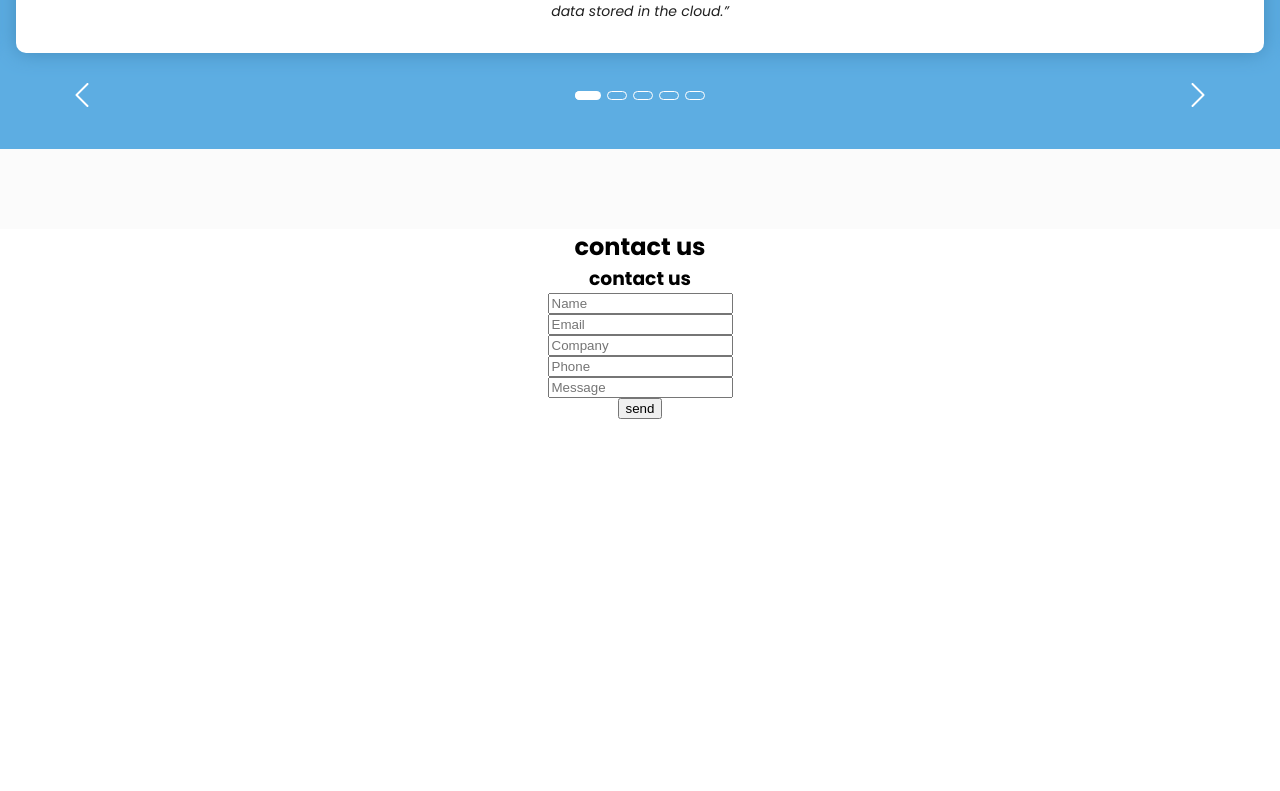
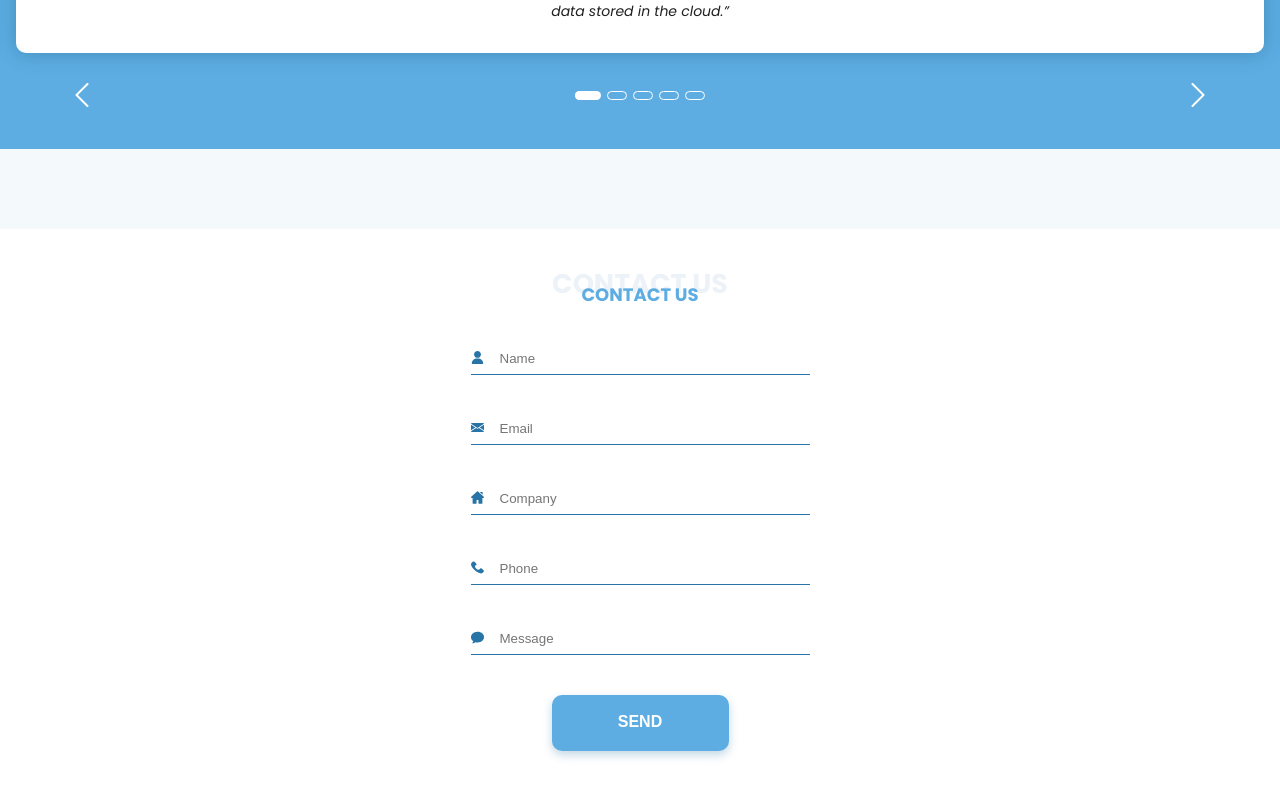
Before and after one commit to aleksandr031091/landing_-betlace, a React (Create React App) app: page / in a window 1280 px wide. Shown: the part 2024-2815 px from the top of the page. Before the commit the page ends 2443 px from the top, so only its background shows below. Built offline with nearby package versions, Linux system fonts and the light colour scheme.

Commit message:
form mob

```diff
--- a/src/components/App.js
+++ b/src/components/App.js
@@ -1,6 +1,6 @@
 import Header from "./header/Header.js";
 import Main from "./main/Main.js";
-import Footer from "./footer/Footer.js";
+// import Footer from "./footer/Footer.js";
 
 const App = () => {
   return (
--- a/src/components/abautInovate/AbautInnovate.js
+++ b/src/components/abautInovate/AbautInnovate.js
@@ -9,7 +9,7 @@ const AbautInnovate = () => {
 
   return (
     <AbautInnovateStyled colors={colors}>
-      <h2 className="bGTittle">About S3 Innovate</h2>
+      <h2 className="bGTitle">About S3 Innovate</h2>
       <h3 className="innovatetitle">About S3 Innovate</h3>
 
       {stateModal.width <= stateModal.breakPointUserMenu ? (
--- a/src/components/abautInovate/AbautInnovateStyled.js
+++ b/src/components/abautInovate/AbautInnovateStyled.js
@@ -6,7 +6,7 @@ const AbautInnovateStyled = styled.div`
   flex-direction: column;
   padding: 50px 16px 57px 16px;
 
-  .bGTittle {
+  .bGTitle {
     margin-bottom: 25px;
     font-weight: bold;
     font-size: 27px;
@@ -85,7 +85,7 @@ const AbautInnovateStyled = styled.div`
 
   @media screen and (min-width: 1920px) {
     padding: 130px 16px 160px 16px;
-    .bGTittle {
+    .bGTitle {
       font-size: 93px;
       line-height: 0.96;
     }
--- a/src/components/form/Form.js
+++ b/src/components/form/Form.js
@@ -1,17 +1,78 @@
 import FormStyled from "./FormStyled";
+// import colors from "../../styles/colors";
+import sprite from "../../images/sprite.svg";
 
 const Form = () => {
   return (
     <FormStyled>
-      <h2>contact us</h2>
-      <h3>contact us</h3>
+      <h2 className="bGTitle">contact us</h2>
+      <div className="wrapperTitle">
+        <h3 className="formTitle">contact us</h3>
+      </div>
 
-      <input type="text" placeholder="Name" />
-      <input type="text" placeholder="Email" />
-      <input type="text" placeholder="Company" />
-      <input type="text" placeholder="Phone" />
-      <input type="text" placeholder="Message" />
-      <button>send</button>
+      <label className="formLabel">
+        <svg className="inputIcon" width="5" height="10">
+          <use href={sprite + "#icon-input-name"}></use>
+        </svg>
+        <input
+          className="formInput"
+          type="name"
+          name="name"
+          pattern="[A-Za-z]{2,}\s[A-Za-z]{2,}"
+          placeholder="Name"
+          required
+        />
+      </label>
+
+      <label className="formLabel">
+        <svg className="inputIcon" width="5" height="10">
+          <use href={sprite + "#icon-input-email"}></use>
+        </svg>
+        <input
+          className="formInput"
+          type="email"
+          pattern="[^ @]*@[^ @]*"
+          name="email"
+          placeholder="Email"
+          required
+        />
+      </label>
+
+      <label className="formLabel">
+        <svg className="inputIcon" width="5" height="10">
+          <use href={sprite + "#icon-input-company"}></use>
+        </svg>
+        <input
+          className="formInput"
+          type="text"
+          placeholder="Company"
+          required
+        />
+      </label>
+
+      <label className="formLabel">
+        <svg className="inputIcon" width="5" height="10">
+          <use href={sprite + "#icon-input-phone"}></use>
+        </svg>
+        <input
+          className="formInput"
+          type="tel"
+          name="tel"
+          pattern="\d{3}\d{3}\d{2}\d{2}"
+          maxlength="18"
+          placeholder="Phone"
+          required
+        />
+      </label>
+
+      <label className="formLabel">
+        <svg className="inputIcon" width="5" height="10">
+          <use href={sprite + "#icon-input-message"}></use>
+        </svg>
+        <input className="formInput" type="text" placeholder="Message" />
+      </label>
+
+      <button className="btnSubmit">send</button>
     </FormStyled>
   );
 };
--- a/src/components/form/FormStyled.js
+++ b/src/components/form/FormStyled.js
@@ -4,6 +4,65 @@ const FormStyled = styled.form`
   display: flex;
   flex-direction: column;
   align-items: center;
+  padding: 40px 16px 40px 16px;
+
+  .bGTitle {
+    margin-bottom: 46px;
+    font-weight: 700;
+    font-size: 27px;
+    line-height: 1.11;
+    color: #ecf2f7;
+
+    text-transform: uppercase;
+  }
+  .wrapperTitle {
+    position: relative;
+    width: 100%;
+  }
+  .formTitle {
+    position: absolute;
+    bottom: 40px;
+    left: 50%;
+    font-weight: 700;
+    font-size: 18px;
+    line-height: 1.11;
+    color: #5dade2;
+
+    text-transform: uppercase;
+    transform: translate(-50%);
+  }
+
+  .formLabel {
+    position: relative;
+  }
+  .inputIcon {
+    position: absolute;
+    top: 6px;
+    width: 13px;
+    height: 13px;
+  }
+  .formInput {
+    margin-bottom: 40px;
+    padding: 0 0 8px 29px;
+    width: 310px;
+
+    border: none;
+    border-bottom: 1px solid #2874a6;
+  }
+
+  .btnSubmit {
+    width: 177px;
+    height: 56px;
+    font-weight: 700;
+    font-size: 16px;
+    line-height: 1.18;
+    color: #ffffff;
+    background: #5dade2;
+    box-shadow: 0px 4px 10px rgba(55, 123, 169, 0.3);
+    border: none;
+    border-radius: 10px;
+    text-transform: uppercase;
+  }
 `;
 
 export default FormStyled;
--- a/src/components/slider/MainSlider.js
+++ b/src/components/slider/MainSlider.js
@@ -1,7 +1,7 @@
 import sliderData from "../../slider.json";
 import Slider from "react-slick";
 import { nanoid } from "nanoid";
-
+import colors from "../../styles/colors";
 import MainSliderStyled from "./MainSliderStyled";
 import sprite from "../../images/sprite.svg";
 import bgImage from "../../images/slider-bg-image.png";
@@ -46,7 +46,7 @@ const MainSlider = () => {
   };
 
   return (
-    <MainSliderStyled>
+    <MainSliderStyled colors={colors}>
       <div className="logoWrapper">
         <svg className="logoSlider">
           <use href={sprite + "#icon-Logo-second"} />
--- a/src/components/slider/MainSliderStyled.js
+++ b/src/components/slider/MainSliderStyled.js
@@ -5,7 +5,7 @@ const SliderStyled = styled.div`
   align-items: center;
   flex-direction: column;
   padding: 8px 0 80px 0;
-  background-color: #fbfbfb;
+  background-color: ${({ colors }) => colors.secondTittleColor};
 
   .logoWrapper {
     position: relative;
@@ -15,7 +15,7 @@ const SliderStyled = styled.div`
     justify-content: center;
     width: 72px;
     height: 72px;
-    background-color: #fff;
+    background-color: ${({ colors }) => colors.background};
     border-radius: 50%;
   }
   .logoSlider {
@@ -35,7 +35,7 @@ const SliderStyled = styled.div`
     flex-direction: column;
     align-items: center;
     width: 100%;
-    background-color: #5dade2;
+    background-color: ${({ colors }) => colors.accent};
     overflow: hidden;
   }
 
@@ -49,7 +49,7 @@ const SliderStyled = styled.div`
     padding: 0;
   }
   .slick-active {
-    background-color: #fff;
+    background-color: ${({ colors }) => colors.background};
     margin-right: 6px;
     border-radius: 5px;
   }
@@ -58,8 +58,8 @@ const SliderStyled = styled.div`
     width: 100%;
     padding: 30px 21px 30px 21px;
     margin: 0 16px 0 16px;
-    background-color: #fff;
-    box-shadow: 0px 0px 20px #438bbb;
+    background-color: ${({ colors }) => colors.background};
+    box-shadow: 0px 0px 20px ${({ colors }) => colors.liderShadowColor};
     border-radius: 10px;
   }
 
@@ -67,7 +67,7 @@ const SliderStyled = styled.div`
     margin-right: 6px;
     width: 18px;
     height: 7px;
-    border: 1px #ffffff solid;
+    border: 1px ${({ colors }) => colors.background} solid;
     border-radius: 5px;
   }
   .wrapperDots {
@@ -105,7 +105,7 @@ const SliderStyled = styled.div`
     font-weight: 700;
     font-size: 16px;
     line-height: 2;
-    color: #2874a6;
+    color: ${({ colors }) => colors.secondAccentColor};
 
     text-transform: uppercase;
   }
@@ -114,14 +114,15 @@ const SliderStyled = styled.div`
     font-weight: 400;
     font-size: 16px;
     line-height: 1.5;
-    color: #202020;
+    color: ${({ colors }) => colors.primaryTextColor};
   }
+
   .decoration {
     margin: 0 auto;
     margin-bottom: 15px;
     height: 2px;
     width: 195px;
-    background-color: #2874a6;
+    background-color: ${({ colors }) => colors.secondAccentColor};
   }
   .sliderDescription {
     font-style: italic;
@@ -129,7 +130,7 @@ const SliderStyled = styled.div`
     font-size: 14px;
     line-height: 1.57;
 
-    color: #202020;
+    color: ${({ colors }) => colors.primaryTextColor};
   }
 
   @media screen and (min-width: 1920px) {
--- a/src/styles/colors.js
+++ b/src/styles/colors.js
@@ -5,6 +5,7 @@ const colors = {
   secondAccentColor: "#2874A6",
   secondaryBgColor: "#FBFBFB",
   secondTittleColor: "#F4F9FC",
+  liderShadowColor: "#438bbb",
 };
 
 export default colors;
```
